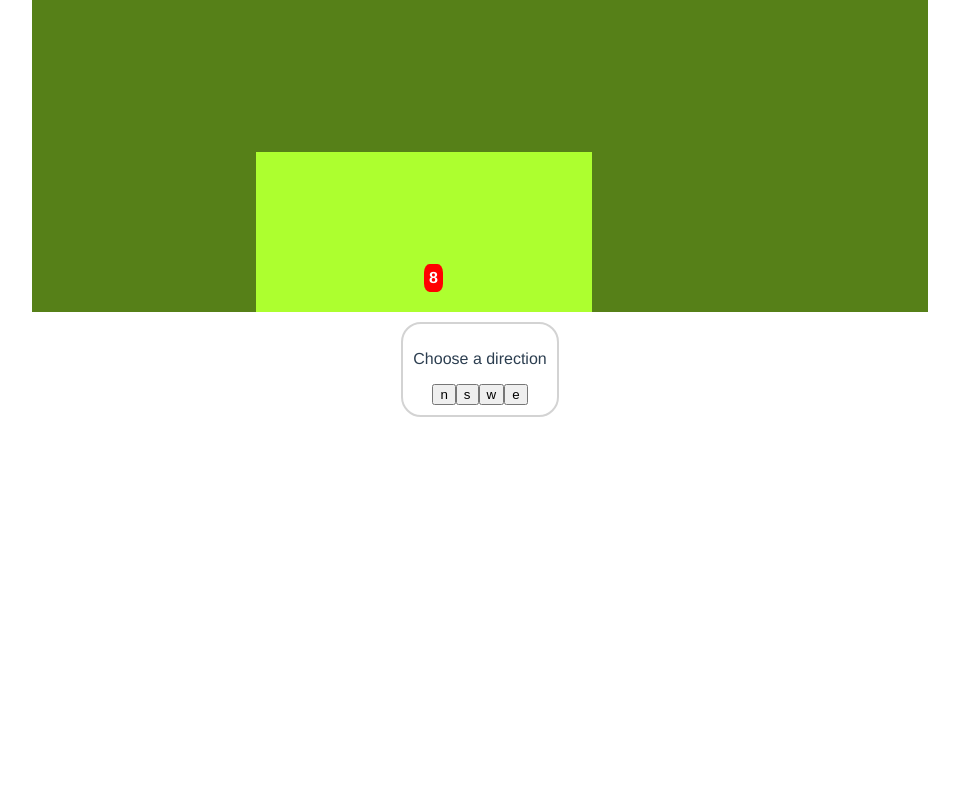
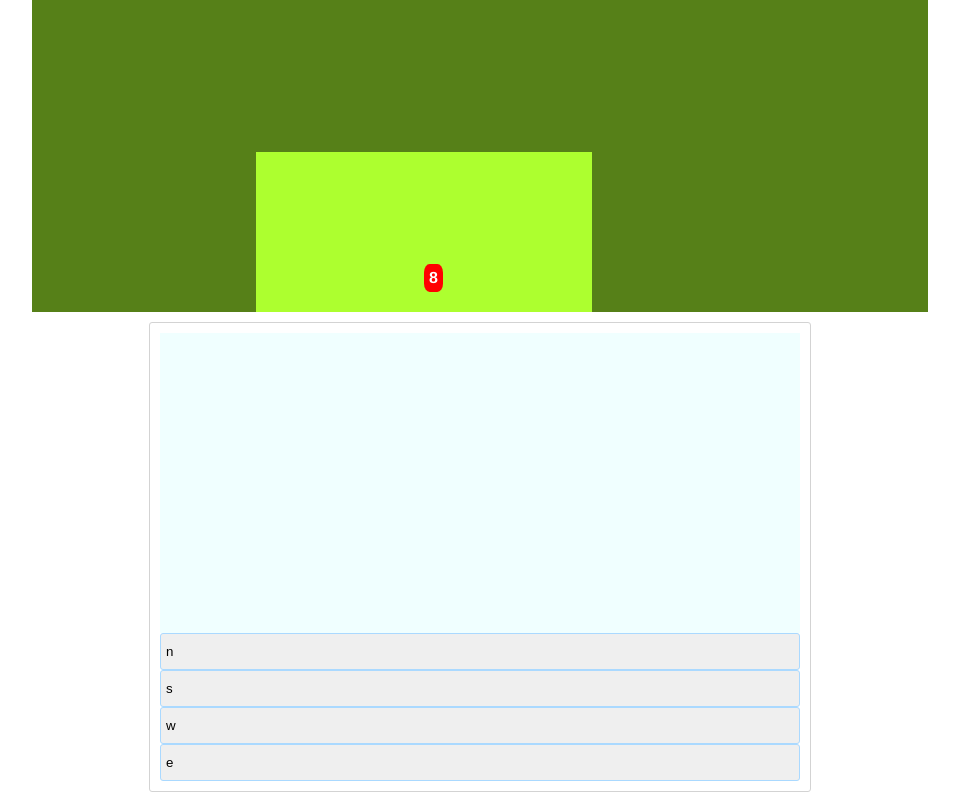
Before and after one commit to donnierisk/louwrisk, a Vue app: page / in a window 1280 px wide. Shown: the part 336-1136 px from the top of the page, without its empty margins (160-1119 px from the left). Before the commit the page ends 800 px from the top, so only its background shows below. Built offline with nearby package versions, Linux system fonts and the light colour scheme.

Commit message:
observer added

```diff
--- a/src/components/DialogueBox.vue
+++ b/src/components/DialogueBox.vue
@@ -1,28 +1,55 @@
 <template>
   <div id="dialogue">
-    <p>{{ text}}</p>
-    <button v-for="(option, i) in options" @click="$emit('chosen', option)" :key="i">{{option}}</button>
+    <div class="text-area">
+      <p v-for="(text, i) in textArray" :key="i">{{text}}</p>
+    </div>
+    <button v-for="(option, i) in options" @click="$emit('on-action', option)" :key="i">{{option}}</button>
   </div>
 </template>
 
 <script lang='ts'>
-import { Component, Prop, Vue } from 'vue-property-decorator'
+import { Component, Prop, Vue, Watch } from 'vue-property-decorator'
 import DialogueOption from '@/models/DialogOption'
 
 @Component
 export default class DialogueBox extends Vue {
+  private textArray: string[] = []
+
   @Prop() private text!: string
   @Prop() private options!: DialogueOption[]
+
+  @Watch('text')
+  public onTextAdded(newVal: string) {
+    this.textArray.push(newVal)
+  }
 }
 </script>
 
 <style scoped>
 #dialogue {
-  border: 2px solid lightgrey;
+  border: 1px solid lightgrey;
   padding: 10px;
-  border-radius: 20px;
+  border-radius: 3px;
   margin-top: 10px;
-
+  width: 50vw;
   background: white;
 }
+
+button {
+  border: 1px solid #aad9ff;
+  border-radius: 3px;
+  display: block;
+  width: 100%;
+  text-align: left;
+  padding: 10px 5px;
+}
+button::-moz-focus-inner {
+  border: 0;
+}
+
+.text-area {
+  height: 300px;
+  overflow-y: auto;
+  background-color: azure;
+}
 </style>
--- a/src/components/GridBlock.vue
+++ b/src/components/GridBlock.vue
@@ -6,14 +6,13 @@
 </template>
 
 <script lang='ts'>
-import { Component, Prop, Vue } from 'vue-property-decorator'
+import { Component, Prop, Vue, Watch } from 'vue-property-decorator'
 import { MapSymbol } from '../models/MapSymbol'
 import { GridBlockI } from '../models/GridBlockI'
 
 @Component
 export default class GridBlock extends Vue {
   @Prop() private gridMeta!: GridBlockI
-
   @Prop() private playerPos!: number
   @Prop() private posInArr!: number
 
@@ -43,6 +42,19 @@ export default class GridBlock extends Vue {
         return classList + 'grass'
       // }
     }
+  }
+
+  @Watch('gridMeta.inObserveRange')
+  public onObserveChange(newVal: string) {
+    if (newVal) {
+      this.emmit('enter-vision', this.gridMeta.symbol)
+    } else {
+      this.emmit('leave-vision', this.gridMeta.symbol)
+    }
+  }
+
+  private emmit(functionName: string) {
+    this.$emit(functionName, this.gridMeta)
   }
 }
 </script>
--- a/src/models/GridBlockI.ts
+++ b/src/models/GridBlockI.ts
@@ -2,6 +2,7 @@ import { MapSymbol } from './MapSymbol';
 
 export interface GridBlockI {
   symbol: MapSymbol,
+  id: number,
   containsPlayer?: boolean,
-  inObserveRange?: boolean
+  inObserveRange?: boolean,
 }
--- /dev/null
+++ b/src/utils/Observer.ts
@@ -0,0 +1,13 @@
+import { GridBlockI } from '../models/GridBlockI'
+import { MapSymbol } from '@/models/MapSymbol'
+
+export class Observer {
+  private observedEntitiesArray: GridBlockI[] = []
+  public addToObserver(grid: GridBlockI) {
+    this.observedEntitiesArray.push(grid)
+  }
+
+  public removeFromObserver(grid: GridBlockI) {
+    this.observedEntitiesArray = this.observedEntitiesArray.filter((obj) => obj.id !== grid.id)
+  }
+}
--- a/src/views/GameMap.vue
+++ b/src/views/GameMap.vue
@@ -7,9 +7,11 @@
         :playerPos="playerPosInArr"
         :posInArr="i"
         :key="i"
+        @enter-vision="addToObserver"
+        @leave-vision="removerFromObserver"
       />
     </div>
-    <dialogue-box text="Choose a direction" :options="options" @chosen="movePlayer"></dialogue-box>
+    <dialogue-box text="Choose a direction" :options="options" @on-action="movePlayer"></dialogue-box>
   </div>
 </template>
 
@@ -22,6 +24,7 @@ import { MapSymbol } from '@/models/MapSymbol'
 import { MoveSymbol } from '@/models/MoveSymbol'
 import { GridBlockI } from '@/models/GridBlockI'
 import { GridPosition } from '@/models/GridPosition'
+import { Observer } from '@/utils/Observer'
 
 @Component({
   components: {
@@ -38,6 +41,7 @@ export default class Map extends Vue {
   public playerPosInArr = 0
 
   private observedItems: MapSymbol[] = []
+  private observer: Observer = new Observer()
 
   private options = [
     MoveSymbol.NORTH,
@@ -84,14 +88,15 @@ export default class Map extends Vue {
       isOutOfBounds = true
       playerY = 0
     }
+
     if (isOutOfBounds === false) {
       if (this.theGrid[playerY][playerX] === MapSymbol.ROCK) {
-        console.log('Invalid move!')
+        // console.log('Invalid move!')
         playerX = this.playerPos.x
         playerY = this.playerPos.y
       }
     } else {
-      console.log('Out of bounds!')
+      // console.log('Out of bounds!')
     }
 
     this.playerPos.x = playerX
@@ -102,11 +107,11 @@ export default class Map extends Vue {
   private generateGrid() {
     this.gridRenderArray = []
     this.observedItems = []
-
     for (let gridRow = 0; gridRow < this.gridSize[0]; gridRow++) {
       for (let gridItem = 0; gridItem < this.gridSize[1]; gridItem++) {
         const gridObj: GridBlockI = {
-          symbol: this.theGrid[gridRow][gridItem]
+          symbol: this.theGrid[gridRow][gridItem],
+          id: Number(gridItem + '' + gridRow)
         }
 
         // Check if current gridItem's pos in 2d array matches the playerPos
@@ -123,6 +128,13 @@ export default class Map extends Vue {
         this.gridRenderArray.push(gridObj)
       }
     }
+  }
+
+  private addToObserver(grid: GridBlockI) {
+    this.observer.addToObserver(grid)
+  }
+  private removerFromObserver(grid: GridBlockI) {
+    this.observer.removeFromObserver(grid)
   }
 
   private isInObserveRange(gridX: number, gridY: number): boolean {
```
